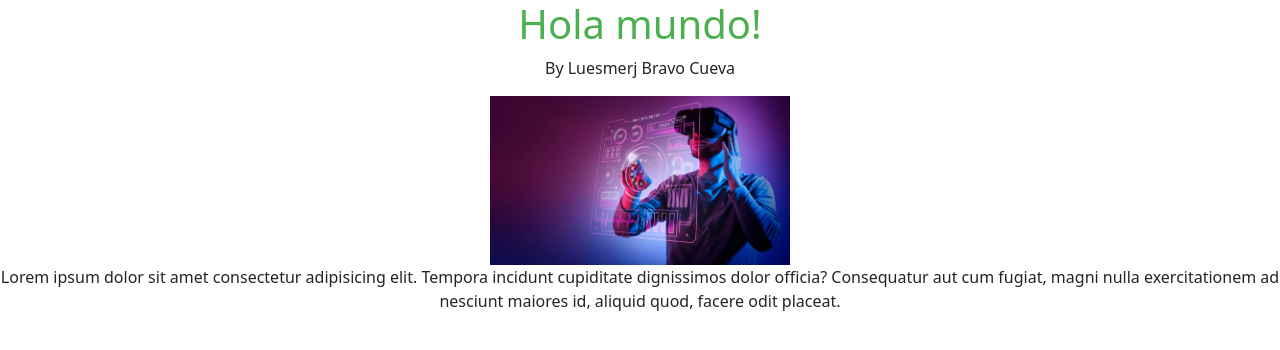
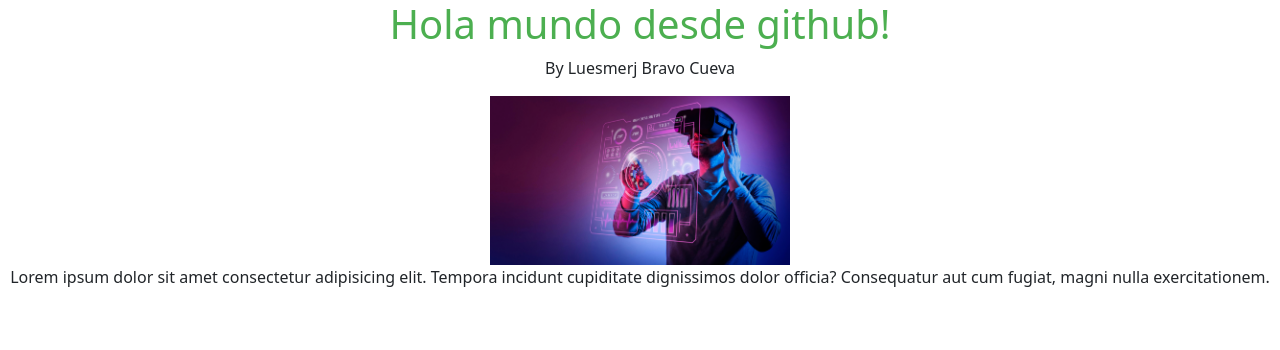
Before and after one commit to Luesmerj-Bravo-Cueva/classhosting, a plain HTML site: page index.html in a window 1280 px wide. Drawn offline with nearby package versions, Linux system fonts and the light colour scheme.

Commit message:
modified

```diff
--- a/index.html
+++ b/index.html
@@ -9,14 +9,14 @@
 </head>
 <body>
     <div class="text-center">
-        <h1>Hola mundo!</h1>
+        <h1>Hola mundo desde github!</h1>
         <p>By Luesmerj Bravo Cueva</p>
     </div>
     <div class="banner-custom">
         <img src="image/image_clasehosting.jpg" alt="">
     </div>
     <div class="text-center">
-        Lorem ipsum dolor sit amet consectetur adipisicing elit. Tempora incidunt cupiditate dignissimos dolor officia? Consequatur aut cum fugiat, magni nulla exercitationem ad nesciunt maiores id, aliquid quod, facere odit placeat.
+        Lorem ipsum dolor sit amet consectetur adipisicing elit. Tempora incidunt cupiditate dignissimos dolor officia? Consequatur aut cum fugiat, magni nulla exercitationem.
     </div>
 
     <script src="https://cdn.jsdelivr.net/npm/@popperjs/core@2.11.8/dist/umd/popper.min.js" integrity="sha384-I7E8VVD/ismYTF4hNIPjVp/Zjvgyol6VFvRkX/vR+Vc4jQkC+hVqc2pM8ODewa9r" crossorigin="anonymous"></script>
```
